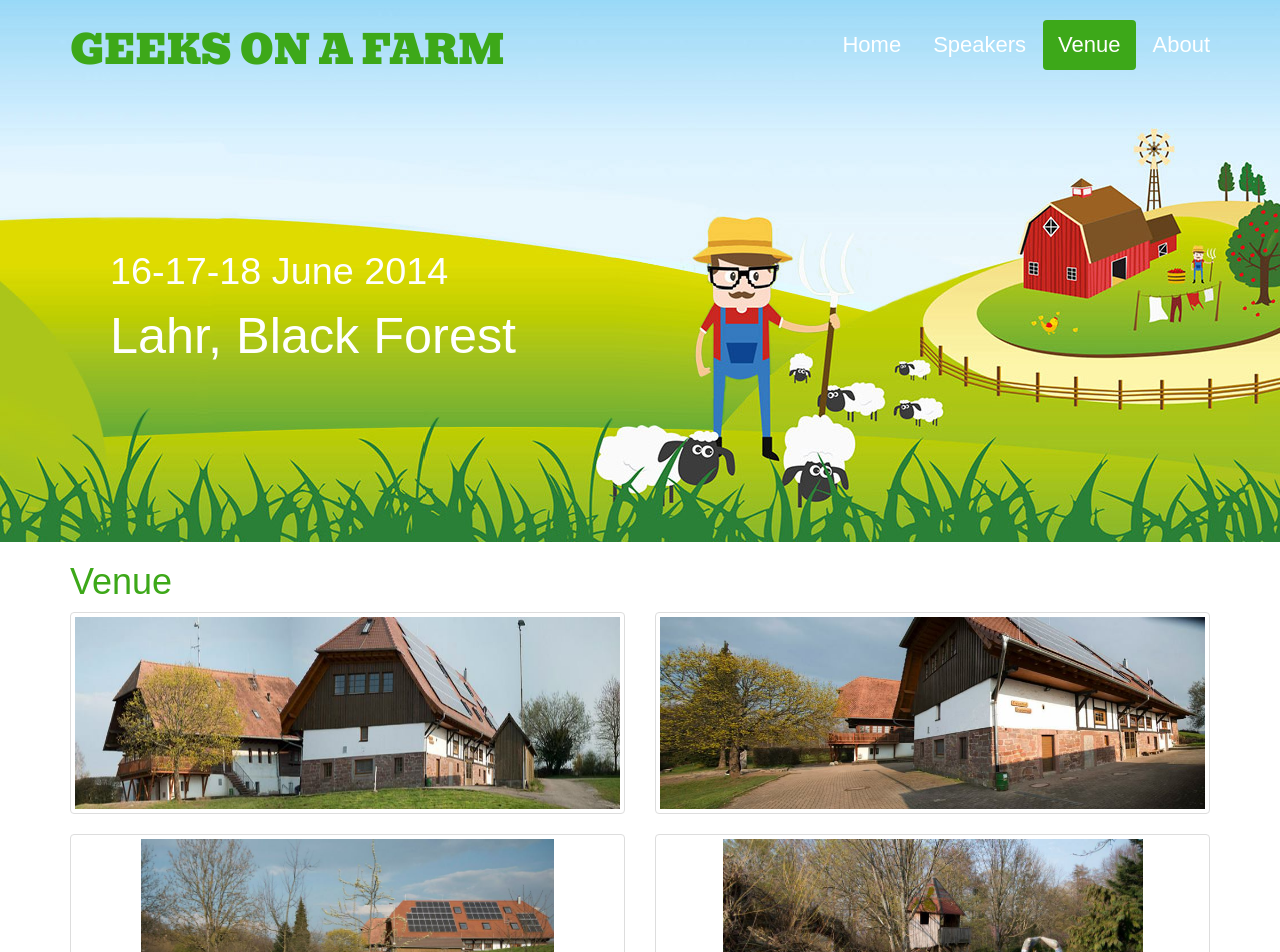
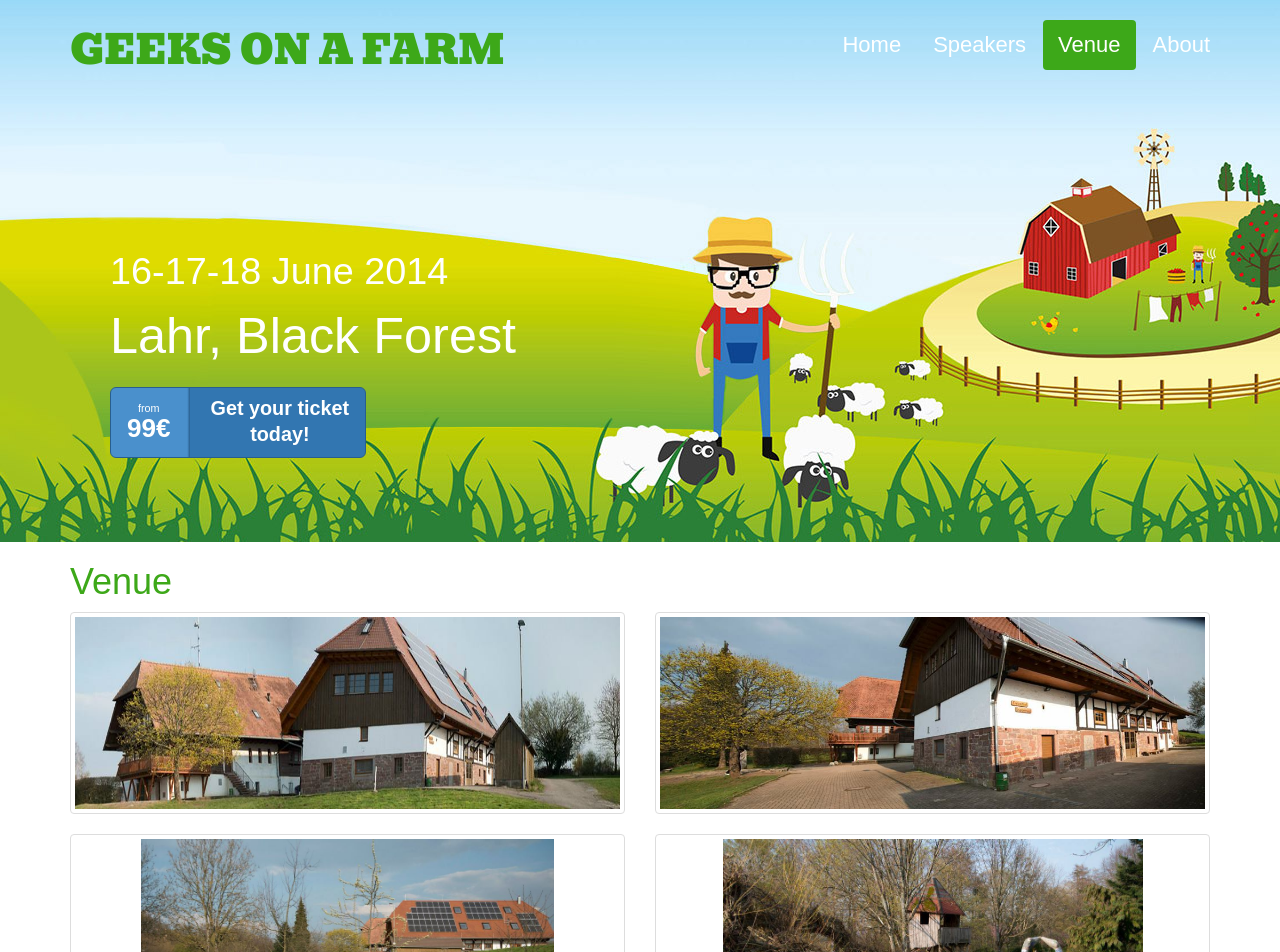
Before and after one commit to brakotozafy/geeksonafarm, a Jekyll site: the page built from venue.html, in a window 1280 px wide. Shown: the top 952 px of the page. Built offline with Jekyll 4.4.1, drawn with Linux system fonts in a browser that asks for light colours; nearby versions of some CDN libraries; some web fonts are replaced; Markdown is read by kramdown in place of the engine named in the settings; comment, search, counter and statistics services are not loaded.

Commit message:
calltoaction button

```diff
--- /dev/null
+++ b/_includes/calltoaction.html
@@ -0,0 +1,13 @@
+          <a class="btn btn-lg btn-calltoaction" href="http://fr.amiando.com/geeksonafarm.html" role="button">
+            <span class="price pull-left">
+              <small>from</small>
+              <strong>99€</strong>
+            </span>
+            <span class="title pull-right">
+              <strong>
+                Get your ticket
+                <br/>
+                today!
+              </strong>
+            </span>
+          </a>
--- a/_layouts/default.html
+++ b/_layouts/default.html
@@ -45,6 +45,7 @@
             <li{% if page.body_class == 'venue' %} class="active"{% endif %}><a href="/venue.html">Venue</a></li>
             <li{% if page.body_class == 'about' %} class="active"{% endif %}><a href="/about.html">About</a></li>
           </ul>
+          <p class="visible-xs text-center" style="margin-top:10px;">{% include calltoaction.html %}</p>
         </div><!--/.nav-collapse -->
       </div>
     </div>
@@ -57,6 +58,9 @@
             <br/>
             <span class="smaller">Lahr, Black Forest</span>
           </h1>
+          <p style="margin-top:20px;" class="hidden-xs">
+          {% include calltoaction.html %}
+          </p>
         </div>
       </div>
     </header>
--- a/css/extra.css
+++ b/css/extra.css
@@ -4,6 +4,30 @@ body {
 header {
   background: url("/img/goaf.jpg") repeat-x top center;
   height: 542px; }
+
+.btn-calltoaction {
+  background: linear-gradient(to right, #4a90cc 0%, #4a90cc 30%, #285e8e 31.1%, #3276b1 31.2%, #3276b1 100%);
+  border-color: #285e8e;
+  color: white !important;
+  outline: 0 none; }
+  .btn-calltoaction:hover, .btn-calltoaction:focus, .btn-calltoaction:active {
+    background: linear-gradient(to right, #4a90cc 0%, #4a90cc 30%, #285e8e 31.1%, #3276b1 31.2%, #3276b1 100%);
+    border-color: #285e8e;
+    color: white !important;
+    outline: 0 none; }
+  .btn-calltoaction .price {
+    margin-right: 40px; }
+    .btn-calltoaction .price small {
+      font-size: 60%;
+      display: block;
+      margin-bottom: -4px;
+      margin-top: 3px; }
+    .btn-calltoaction .price strong {
+      font-size: 145%; }
+  .btn-calltoaction .title {
+    margin-top: -3px; }
+    .btn-calltoaction .title strong {
+      font-size: 110%; }
 
 .navbar-default .navbar-nav > li > a {
   color: white;
@@ -152,7 +176,7 @@ a, a:hover, a:visited, a:focus {
     left: 0; } }
 @media screen and (max-width: 999px) {
   .jumbotron {
-    top: 100px; }
+    top: 20px; }
 
   header {
     background-position: center bottom;
@@ -207,3 +231,6 @@ a, a:hover, a:visited, a:focus {
       width: 100%;
       color: white;
       text-align: center; } }
+@media screen and (max-width: 767px) {
+  .jumbotron {
+    top: 100px; } }
--- a/venue.html
+++ b/venue.html
@@ -11,7 +11,7 @@ body_class: venue
 </div>
 <div class="row">
   {% for item in (1..6) %}
-  <div class="col-xs-6 col-md-6">
+  <div class="col-xs-12 col-md-6">
     <a href="/img/photo_{{item}}.jpg" class="thumbnail">
       <img data-src="/img/photo_{{item}}.jpg" alt="Photo {{item}}" src="/img/photo_{{item}}.jpg" style="height:192px;">
     </a>
```
Also changed, not shown: css/extra.sass (+30 -1 lines).
